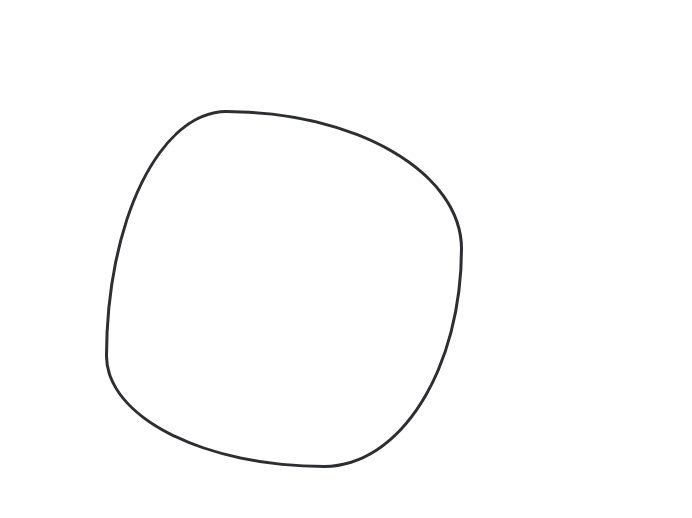
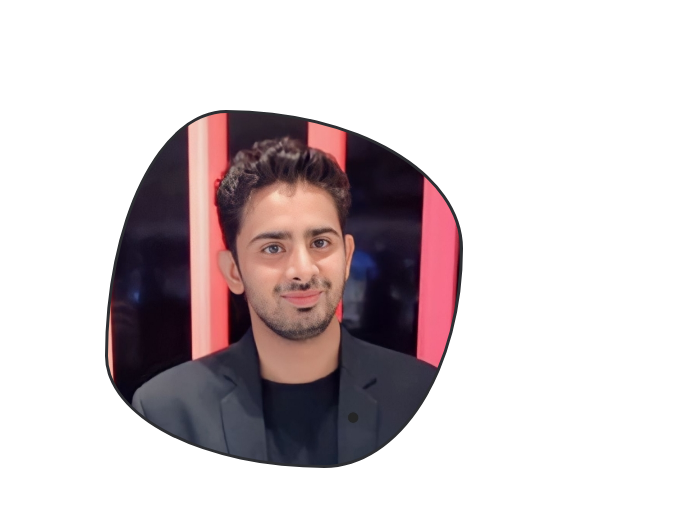
Before and after one commit to lokeshbhardwaj20/myresume, a plain HTML site: page index.html in a window 1280 px wide. Shown: the part 136-654 px from the top of the page, 588-1280 px from the left. Drawn offline with nearby package versions, Linux system fonts and the light colour scheme; the site is published under a folder, as on GitHub Pages, so addresses that start at the root find nothing.

Commit message:
my image added

```diff
--- a/styles.css
+++ b/styles.css
@@ -124,7 +124,7 @@ body {
 .hero-img {
   -webkit-animation: morph 8s ease-in-out infinite;
   animation: morph 8s ease-in-out infinite;
-  background-image: url(/lokesh.jpg);
+  background-image: url(lokesh.jpg);
   background-position: 50%;
   background-repeat: no-repeat;
   background-size: cover;
```
